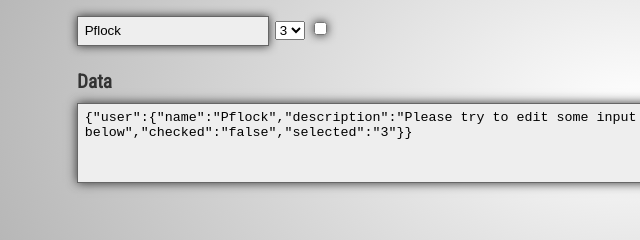
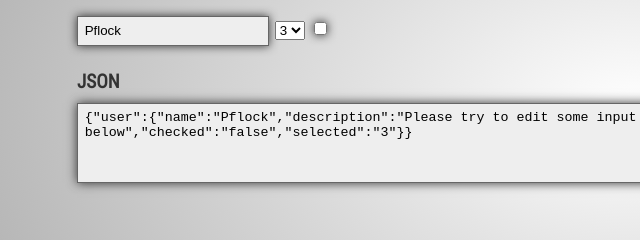
Before and after one commit to manuelstofer/pflock, a website with bundled scripts: page index.html in a window 1280 px wide. Shown: the part 290-530 px from the top of the page, 3-643 px from the left. Built offline with nearby package versions, Linux system fonts and the light colour scheme; a web font is replaced by a local one.

Commit message:
Updates demo

```diff
--- a/index.html
+++ b/index.html
@@ -31,7 +31,7 @@
 
 
     <div>
-        <h3>Data</h3>
+        <h3>JSON</h3>
         <textarea id="data-edit"></textarea>
     </div>
 
```
